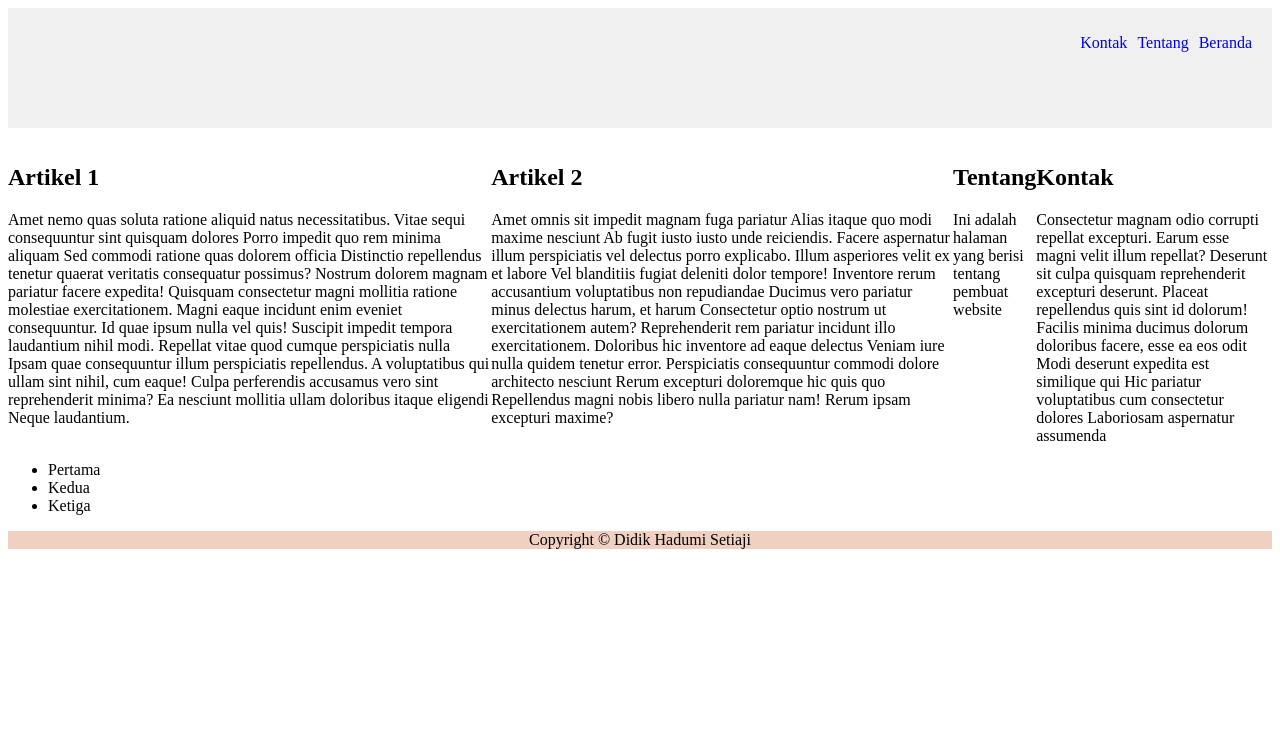
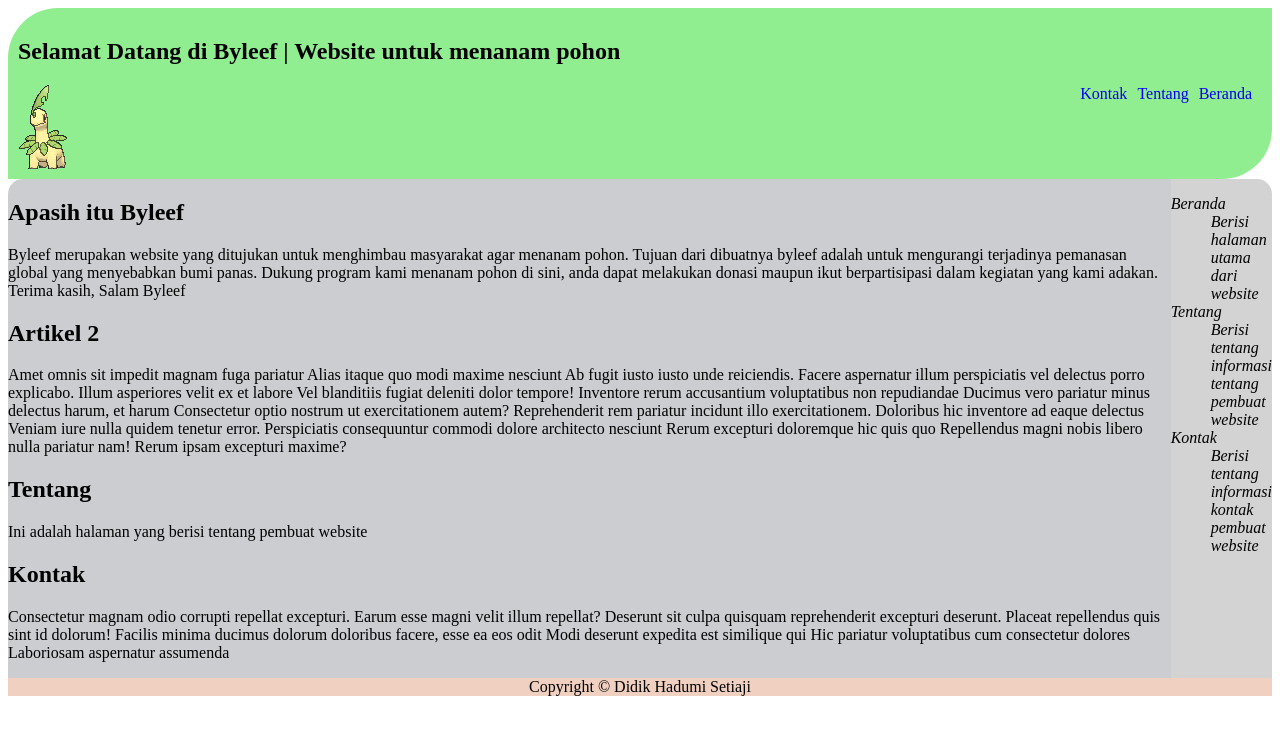
Before and after one commit to DXH30/dicoding_web, a plain HTML site: page index.html in a window 1280 px wide. Drawn offline with Linux system fonts and the light colour scheme; a script that the page names is missing.

Commit message:
Menambah gambar dan mengatur penempatan konten

```diff
--- a/index.html
+++ b/index.html
@@ -6,18 +6,23 @@
     <body>
         <header>
             <nav>
+                <h1>Selamat Datang di Byleef | Website untuk menanam pohon</h1>
                 <ul class="navbar">
                     <li class="nav-item"><a href="#beranda">Beranda</a></li>
                     <li class="nav-item"><a href="#tentang">Tentang</a></li>
                     <li class="nav-item"><a href="#kontak">Kontak</a></li>
                 </ul>
+                <img src="./bylef.gif" alt="bylef">
             </nav>
         </header>
         <main>
             <div id="content">
                 <article>
-                    <h2>Artikel 1</h2>
-                    <p>Amet nemo quas soluta ratione aliquid natus necessitatibus. Vitae sequi consequuntur sint quisquam dolores Porro impedit quo rem minima aliquam Sed commodi ratione quas dolorem officia Distinctio repellendus tenetur quaerat veritatis consequatur possimus? Nostrum dolorem magnam pariatur facere expedita! Quisquam consectetur magni mollitia ratione molestiae exercitationem. Magni eaque incidunt enim eveniet consequuntur. Id quae ipsum nulla vel quis! Suscipit impedit tempora laudantium nihil modi. Repellat vitae quod cumque perspiciatis nulla Ipsam quae consequuntur illum perspiciatis repellendus. A voluptatibus qui ullam sint nihil, cum eaque! Culpa perferendis accusamus vero sint reprehenderit minima? Ea nesciunt mollitia ullam doloribus itaque eligendi Neque laudantium.</p>
+                    <h2>Apasih itu Byleef</h2>
+                    <p>Byleef merupakan website yang ditujukan untuk menghimbau masyarakat agar menanam pohon. Tujuan
+                    dari dibuatnya byleef adalah untuk mengurangi terjadinya pemanasan global yang menyebabkan bumi
+                    panas. Dukung program kami menanam pohon di sini, anda dapat melakukan donasi maupun ikut
+                    berpartisipasi dalam kegiatan yang kami adakan. Terima kasih, Salam Byleef</p>
                 </article>
                 <article>
                     <h2>Artikel 2</h2>
@@ -33,11 +38,14 @@
                 </article>
             </div>
             <aside>
-                <ul>
-                    <li>Pertama</li>
-                    <li>Kedua</li>
-                    <li>Ketiga</li>
-                </ul>
+                <dl>
+                    <dt>Beranda</dt>
+                    <dd>Berisi halaman utama dari website</dd>
+                    <dt>Tentang</dt>
+                    <dd>Berisi tentang informasi tentang pembuat website</dd>
+                    <dt>Kontak</dt>
+                    <dd>Berisi tentang informasi kontak pembuat website</dd>
+                </dl>
             </aside>
         </main>
         <footer>Copyright &copy; Didik Hadumi Setiaji</footer>
--- a/style.css
+++ b/style.css
@@ -1,10 +1,11 @@
 header>nav {
-    background-color: #0f0f0f0f;
+    background-color: lightgreen;
     padding: 10px;
-    height: 100px;
+    border-radius: 50px 0px 50px 0px;
 }
 
 li.nav-item>a {
+    display: inline-block;
     text-decoration: none;
 }
 
@@ -12,9 +13,24 @@ li.nav-item>a:hover {
     color: #00ff0e;
 }
 
+main {
+    display: flex;
+    width: 100%;
+}
+
 #content {
-    float: right;
-    display: flex;
+    border-radius: 15px 0px 0px 0px;
+    background-color: #cbcdd1;
+}
+
+aside {
+    border-radius: 0px 15px 0px 0px;
+    font-style: italic;
+    background-color: lightgray;
+}
+
+aside>ul {
+    list-style: none;
 }
 
 li.nav-item {
```
Also changed, not shown: bylef.gif (added).
